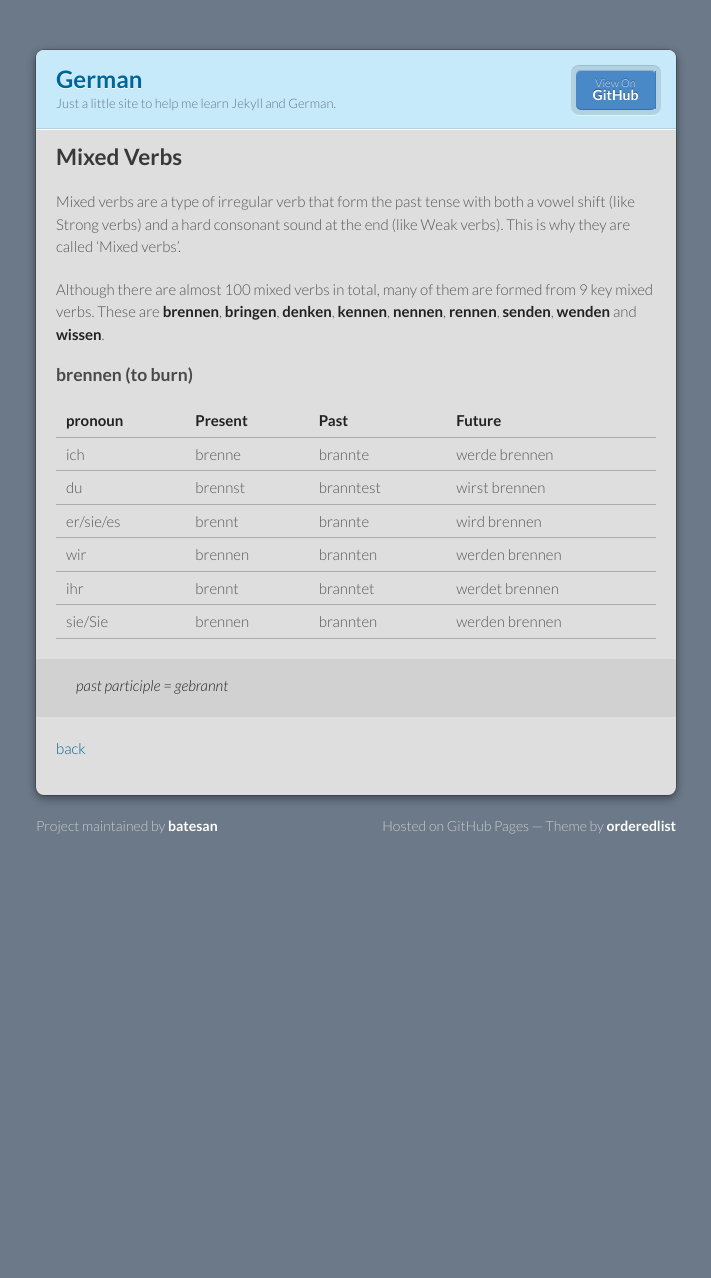
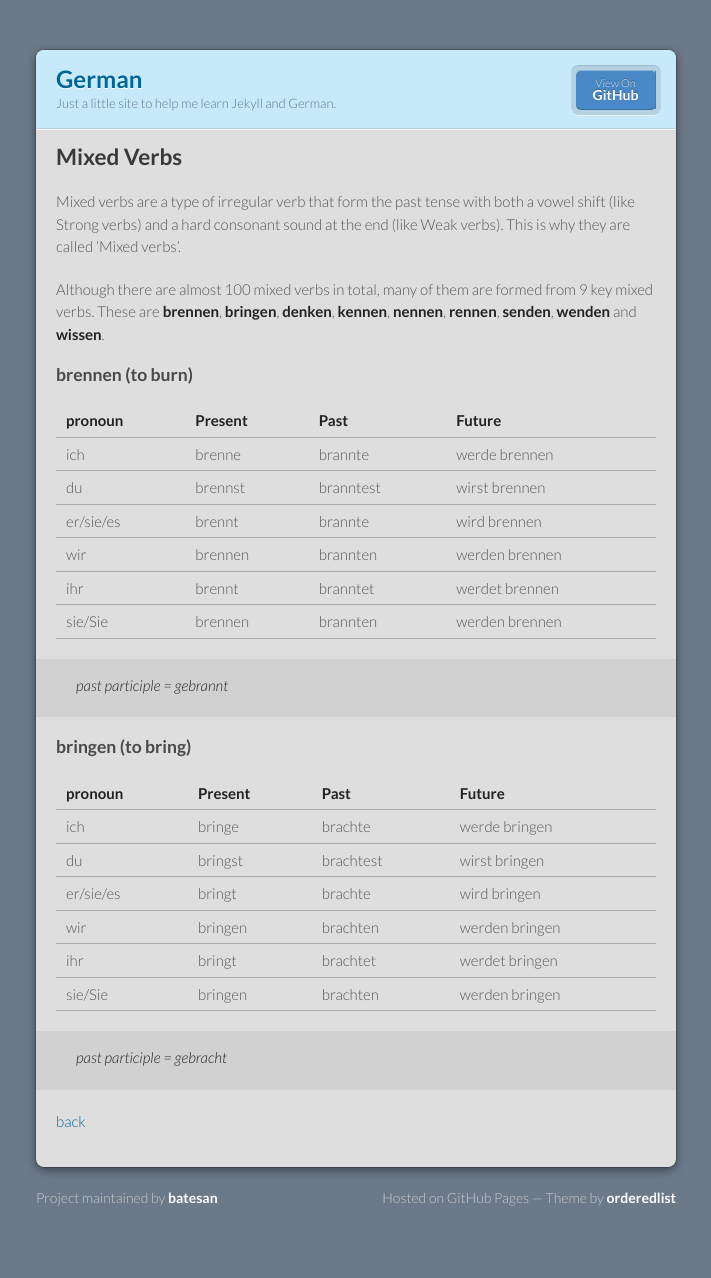
Before and after one commit to batesan/german, a Jekyll site: the page built from mixed-verbs.md, in a window 1280 px wide. Shown: the whole page, without its empty margins (284-995 px from the left). Built offline with Jekyll 4.4.1, drawn with Linux system fonts in a browser that asks for light colours; our own code applies the rules of GitHub Pages for plain Markdown files; before the commit the page ends 906 px from its top, so only the background shows below that.

Commit message:
Update mixed-verbs.md

```diff
--- a/mixed-verbs.md
+++ b/mixed-verbs.md
@@ -17,5 +17,19 @@ Although there are almost 100 mixed verbs in total, many of them are formed from
 
 > past participle = gebrannt
 
+### bringen (to bring)
+
+| pronoun    | Present    | Past       | Future |
+|:-----------|:-----------|:-----------|:--------|
+| ich        | bringe     | brachte    | werde bringen  |
+| du         | bringst    | brachtest  | wirst bringen  |
+| er/sie/es  | bringt     | brachte    | wird bringen   |
+| wir        | bringen    | brachten   | werden bringen |
+| ihr        | bringt     | brachtet   | werdet bringen |
+| sie/Sie    | bringen    | brachten   | werden bringen |
+
+> past participle = gebracht
+
+
 
 [back](./)
```
